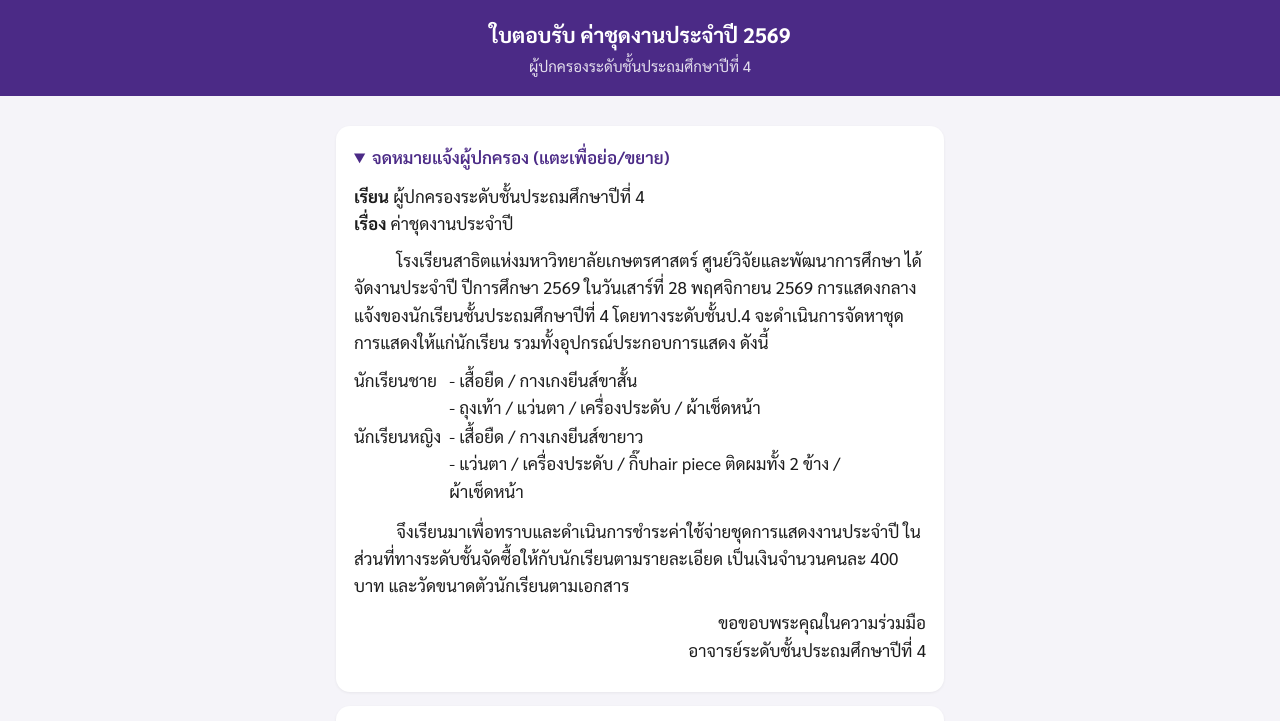
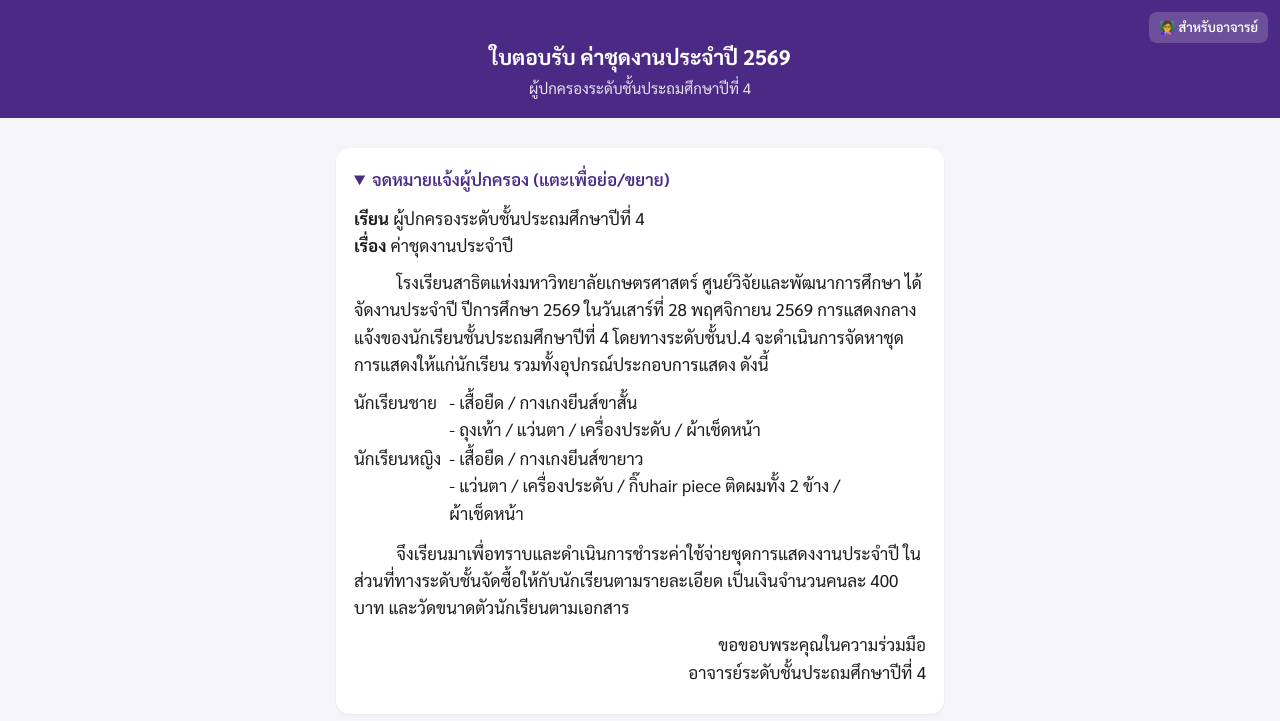
Before and after one commit to ktimwath1508/kus-response-form, a plain HTML site: page index.html in a window 1280 px wide. Shown: the top 721 px of the page. Drawn offline with Linux system fonts and the light colour scheme; a web font is replaced by a local one.

Commit message:
Update index.html

```diff
--- a/index.html
+++ b/index.html
@@ -12,7 +12,7 @@
 *{box-sizing:border-box}
 body{margin:0;font-family:Sarabun,system-ui,sans-serif;background:var(--bg);color:var(--ink);font-size:17px;line-height:1.6}
 .wrap{max-width:640px;margin:0 auto;padding:16px 16px 60px}
-header{background:var(--accent);color:#fff;padding:18px 16px;text-align:center}
+header{position:relative;background:var(--accent);color:#fff;padding:18px 16px;text-align:center}
 header h1{margin:0;font-size:21px;font-weight:700}
 header p{margin:2px 0 0;opacity:.85;font-size:15px}
 .card{background:var(--card);border-radius:14px;padding:18px;margin-top:14px;box-shadow:0 1px 3px rgba(0,0,0,.06)}
@@ -63,7 +63,8 @@ button{font:inherit;font-weight:700;border:0;border-radius:12px;padding:14px;wid
 </head>
 <body>
 <header>
-  <h1>ใบตอบรับ ค่าชุดงานประจำปี 2569</h1>
+  <a href="summary.html" style="position:absolute;right:12px;top:12px;background:rgba(255,255,255,.18);color:#fff;text-decoration:none;font-size:13px;font-weight:600;padding:5px 10px;border-radius:8px">👩‍🏫 สำหรับอาจารย์</a>
+  <h1 style="margin-top:22px">ใบตอบรับ ค่าชุดงานประจำปี 2569</h1>
   <p>ผู้ปกครองระดับชั้นประถมศึกษาปีที่ 4</p>
 </header>
 <div class="wrap">
@@ -176,6 +177,7 @@ button{font:inherit;font-weight:700;border:0;border-radius:12px;padding:14px;wid
   <button class="secondary" id="dlBtn" type="button">⬇️ บันทึกรูป JPG</button>
   <div class="warn">ถ้ากดปุ่มแล้วไม่ทำงาน (มักเกิดในเบราว์เซอร์ของไลน์) ให้<b>กดค้างที่รูป → บันทึกรูปภาพ</b> แล้วส่งในไลน์ตามปกติ</div>
   <button class="secondary" id="editBtn" type="button">✏️ แก้ไขข้อมูล</button>
+  <p class="hint" style="margin-top:10px">ถ้าภายหลังต้องการเปลี่ยนไซส์ ให้เข้าลิงก์นี้แล้วกรอกใหม่ด้วย <b>ห้องและเลขที่เดิม</b> ระบบจะใช้ข้อมูลล่าสุดแทนของเดิมให้อัตโนมัติ แล้วส่งรูปใหม่ให้อาจารย์</p>
 </div>
 
 </div>
```
